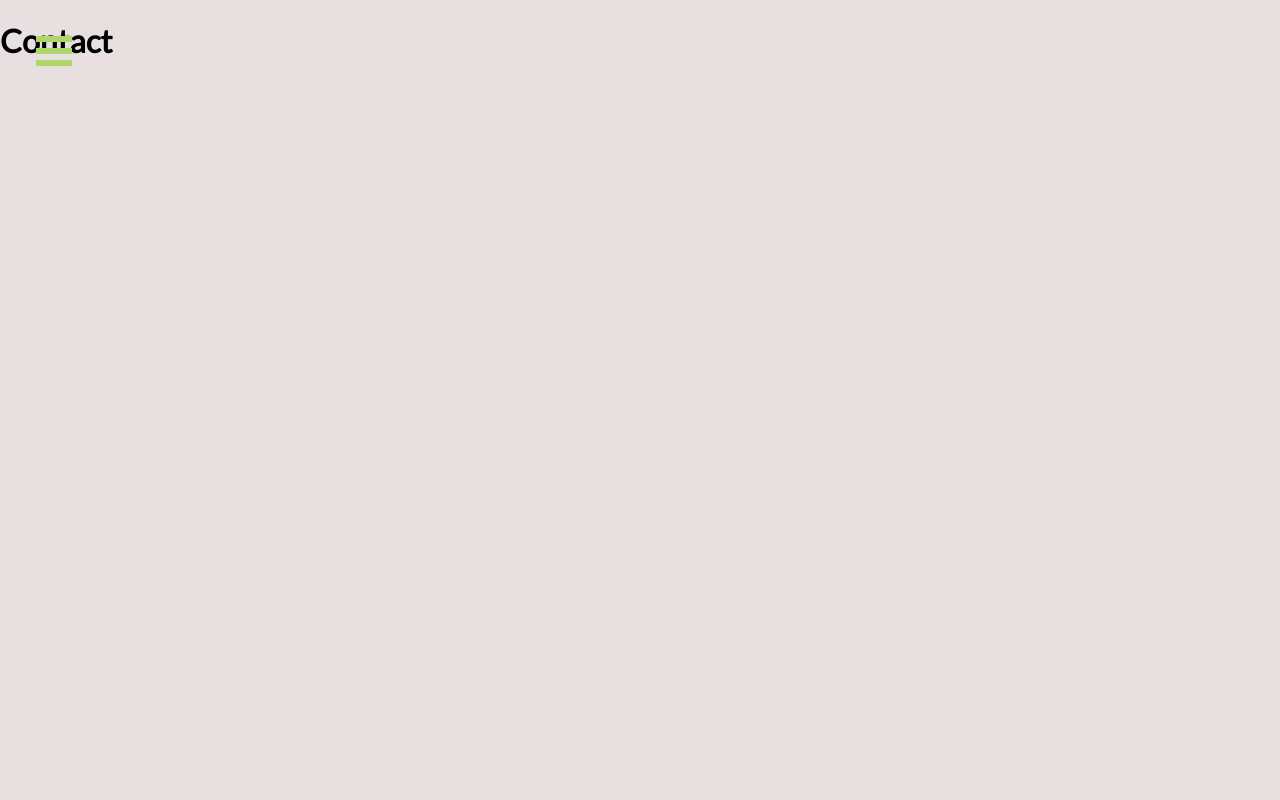
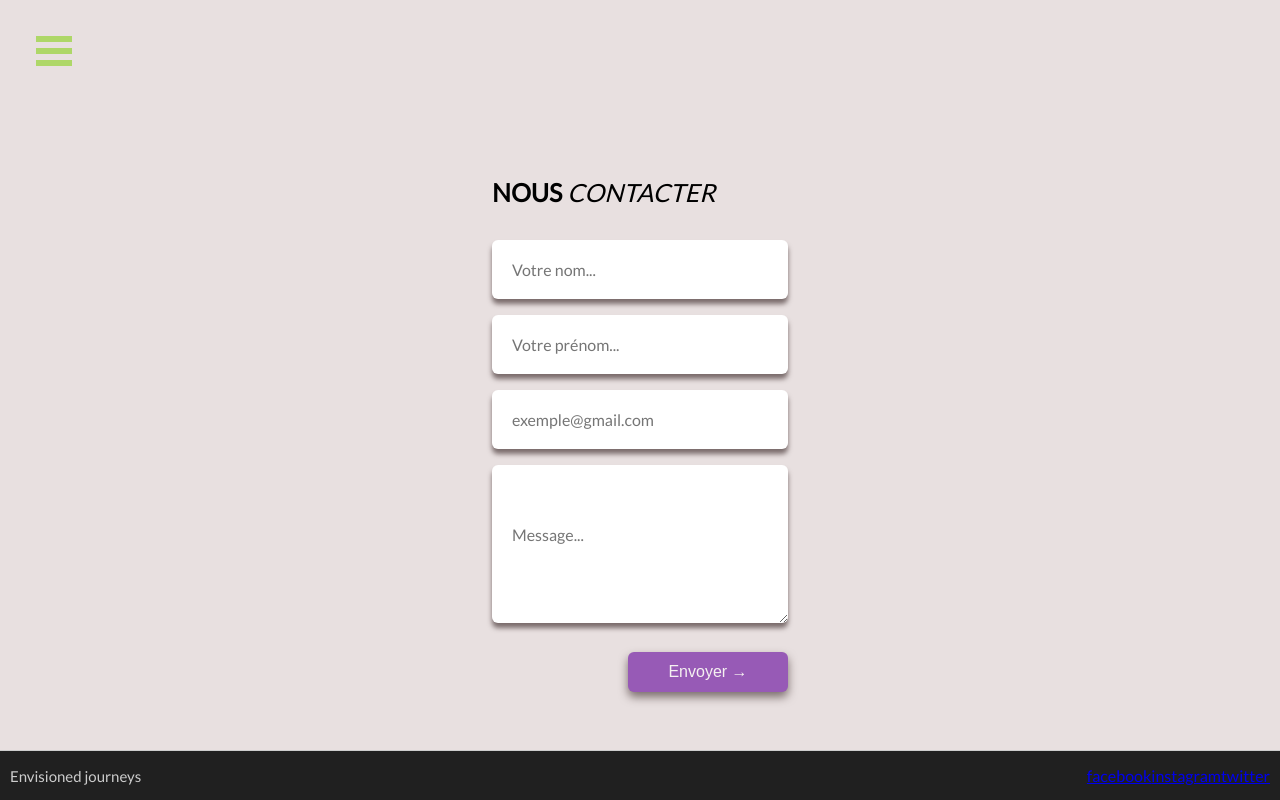
Before and after one commit to mlgs45/NoRespect-Hackaton, a React (Vite) app in the folder frontend/: page /contact in a window 1280 px wide. Built offline with nearby package versions, Linux system fonts and the light colour scheme.

Commit message:
creation of the page contact

```diff
--- /dev/null
+++ b/frontend/src/components/layout-components/Contact/ContactForm.css
@@ -0,0 +1,62 @@
+body {
+  background: var(--bodyBackgroundColor);
+  font-family: "Lato";
+}
+
+.contactForm {
+  display: flex;
+  justify-content: center;
+}
+
+.container {
+  color: #fefefe;
+  font-size: 1em;
+  margin-top: 20vmin;
+}
+
+.container h1 {
+  color: black;
+  font-family: "Lato";
+  font-size: 25px;
+}
+
+#italic {
+  font-style: italic;
+  font-weight: 100;
+}
+
+.container input {
+  font-family: "Lato";
+  width: 16rem;
+  padding: 20px 20px;
+  border-radius: 6px;
+  box-shadow: 0px 5px 5px #7a6c6c;
+  border: none;
+  font-size: 1em;
+  margin-top: 1rem;
+}
+
+.container textarea {
+  font-family: "Lato";
+  width: 16rem;
+  padding: 60px 20px;
+  border-radius: 6px;
+  box-shadow: 0px 5px 5px #7a6c6c;
+  border: none;
+  display: flex;
+  margin-top: 1rem;
+  font-size: 1em;
+}
+
+.buttonSubmit {
+  width: 10em;
+  height: 2.5em;
+  background: #975ab6;
+  box-shadow: 0px 5px 10px #7a6c6c;
+  border-radius: 6px;
+  border: none;
+  color: rgb(245, 241, 241);
+  font-size: 1em;
+  margin-top: 10%;
+  float: right;
+}
--- /dev/null
+++ b/frontend/src/components/layout-components/Contact/ContactForm.jsx
@@ -0,0 +1,57 @@
+import { toast } from "react-toastify";
+import "./ContactForm.css";
+
+function ContactForm() {
+  const notif = () => toast("Votre message est bien parti");
+
+  return (
+    <div className="container">
+      <form>
+        <h1>
+          NOUS <span id="italic">CONTACTER</span>
+        </h1>
+        <div>
+          <input
+            type="text"
+            name="firstname"
+            placeholder="Votre nom..."
+            required
+          />
+        </div>
+        <div>
+          <input
+            type="text"
+            name="lastname"
+            placeholder="Votre prénom..."
+            required
+          />
+        </div>
+        <div>
+          <input
+            type="email"
+            name="user_email"
+            placeholder="exemple@gmail.com"
+            required
+          />
+        </div>
+        <div>
+          <textarea name="message" placeholder="Message..." />
+        </div>
+        <div>
+          <button
+            type="submit"
+            className="buttonSubmit"
+            value="Send"
+            onClick={() => {
+              notif();
+            }}
+          >
+            Envoyer →
+          </button>
+        </div>
+      </form>
+    </div>
+  );
+}
+
+export default ContactForm;
--- a/frontend/src/pages/Contact.jsx
+++ b/frontend/src/pages/Contact.jsx
@@ -1,10 +1,17 @@
 import Navbar from "../components/layout-components/Navbar/Navbar";
+import Footer from "../components/layout-components/Footer/Footer";
+import ContactForm from "../components/layout-components/Contact/ContactForm";
+
+import "../components/layout-components/Contact/ContactForm.css";
 
 export default function Contact() {
   return (
-    <div className="contact">
+    <>
       <Navbar />
-      <h1>Contact</h1>
-    </div>
+      <div className="contactForm">
+        <ContactForm />
+      </div>
+      <Footer />
+    </>
   );
 }
```
